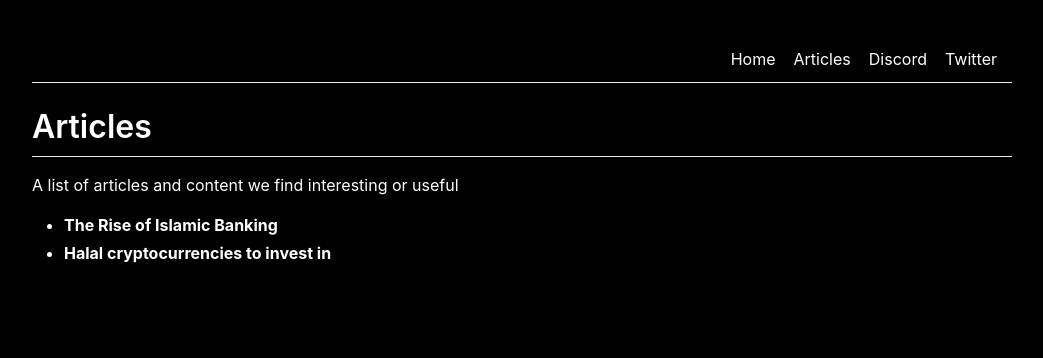
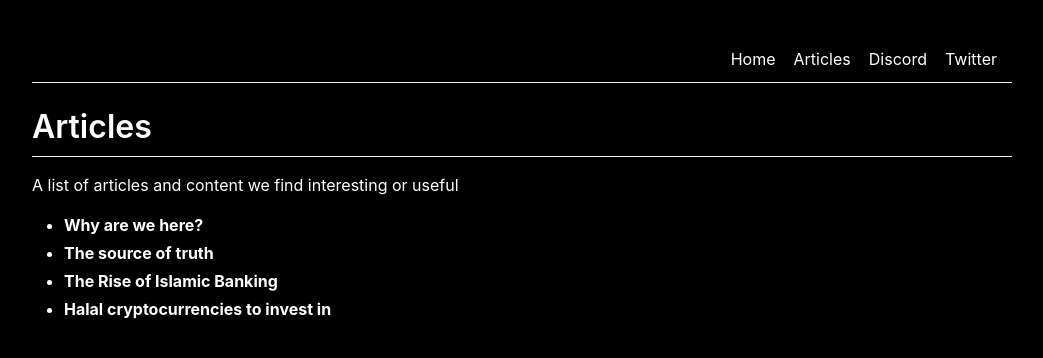
Before and after one commit to feyroozecode/786.world, a Jekyll site: the page built from articles.md, in a window 1280 px wide. Shown: the top 358 px of the page, without its empty margins (118-1161 px from the left). Built offline with Jekyll 4.4.1, drawn with Linux system fonts in a browser that asks for light colours; comment, search, counter and statistics services are not loaded.

Commit message:
Update articles.md

```diff
--- a/articles.md
+++ b/articles.md
@@ -7,5 +7,7 @@ title: Articles
 
 A list of articles and content we find interesting or useful
 
+- [Why are we here?](https://asimaslam.com/why-are-we-here)
+- [The source of truth](https://asimaslam.com/the-source-of-truth)
 - [The Rise of Islamic Banking](https://www.dawn.com/news/1695601)
 - [Halal cryptocurrencies to invest in](https://www.islamicfinanceguru.com/crypto)
```
